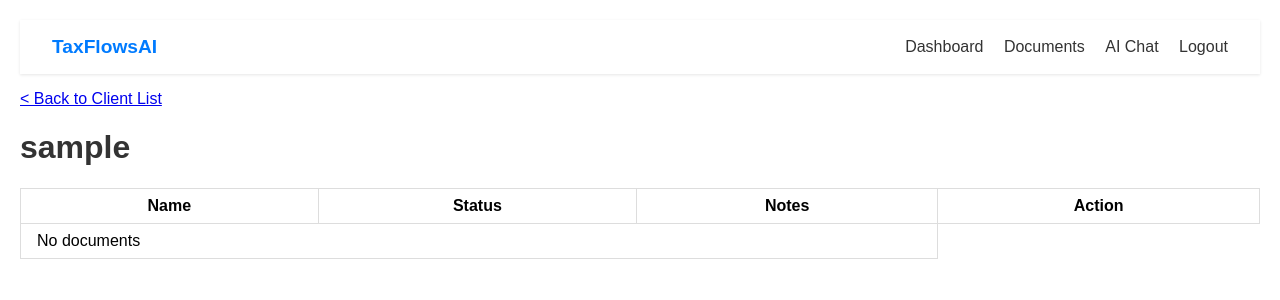
After one commit to Cloudwith-mo/Cloudwith-mo, a Flask app: page /admin/client/1 in a window 1280 px wide. The commit adds this page. Shown: the top 300 px of the page. Run offline with Flask 3, Linux system fonts and the light colour scheme; the visitor is signed in with stand-in values (Sample User, id 1); data that the repository does not hold is empty.

Commit message:
Refine admin views and styling

```diff
--- a/static/style.css
+++ b/static/style.css
@@ -1,2 +1,180 @@
 body { font-family: Arial, sans-serif; margin: 20px; }
 h1 { color: #333; }
+
+body.dashboard {
+    margin: 0;
+    background: #f5f7fa;
+}
+
+.topbar {
+    display: flex;
+    justify-content: space-between;
+    align-items: center;
+    padding: 1rem 2rem;
+    background: #fff;
+    box-shadow: 0 1px 3px rgba(0, 0, 0, 0.1);
+}
+.logo {
+    font-size: 1.2rem;
+    font-weight: bold;
+    color: #007bff;
+}
+.topbar nav a {
+    margin-left: 1rem;
+    color: #333;
+    text-decoration: none;
+}
+.topbar nav a:hover {
+    text-decoration: underline;
+}
+
+.welcome {
+    display: flex;
+    align-items: center;
+    gap: 1rem;
+}
+
+.avatar {
+    width: 40px;
+    height: 40px;
+    border-radius: 50%;
+    background: #ddd;
+}
+
+.docs-grid {
+    display: grid;
+    grid-template-columns: repeat(auto-fit, minmax(220px, 1fr));
+    gap: 1rem;
+    margin-top: 1rem;
+}
+
+.doc-card {
+    background: #fff;
+    border-radius: 8px;
+    padding: 1rem;
+    box-shadow: 0 1px 2px rgba(0, 0, 0, 0.1);
+}
+
+.doc-meta {
+    font-size: 0.8rem;
+    color: #777;
+}
+
+.doc-name { font-weight: bold; }
+.doc-status { font-size: 0.9rem; color: #555; }
+
+.progress { width: 100%; background: #eee; height: 8px; margin-top: 6px; border-radius: 4px; overflow: hidden; }
+.progress-bar { background: #4caf50; height: 100%; }
+
+.btn {
+    display: inline-block;
+    padding: 0.5rem 1rem;
+    background: #007bff;
+    color: #fff;
+    border-radius: 4px;
+    text-decoration: none;
+}
+
+.chat-btn {
+    position: fixed;
+    bottom: 20px;
+    right: 20px;
+    width: 50px;
+    height: 50px;
+    border-radius: 50%;
+    background: #007bff;
+    color: #fff;
+    border: none;
+    font-size: 1.1rem;
+    box-shadow: 0 2px 4px rgba(0, 0, 0, 0.3);
+    cursor: pointer;
+}
+
+.admin-link { margin-top: 2rem; }
+
+/* Admin dashboard */
+.metrics {
+    display: flex;
+    gap: 1rem;
+    margin-bottom: 1rem;
+}
+.metric-card {
+    background: #fff;
+    padding: 1rem 2rem;
+    border-radius: 8px;
+    box-shadow: 0 1px 2px rgba(0,0,0,0.1);
+}
+
+.client-table {
+    width: 100%;
+    border-collapse: collapse;
+    margin-top: 1rem;
+}
+.client-table th,
+.client-table td {
+    border: 1px solid #ddd;
+    padding: 0.5rem 1rem;
+}
+
+.search-box {
+    margin-bottom: 1rem;
+}
+.search-box input {
+    padding: 0.5rem;
+    border: 1px solid #ccc;
+    border-radius: 4px;
+}
+.notes-input {
+    width: 100%;
+    padding: 0.3rem;
+    border: 1px solid #ccc;
+    border-radius: 4px;
+}
+
+/* Chat page */
+.chat-window {
+    border: 1px solid #ccc;
+    padding: 1rem;
+    height: 300px;
+    overflow-y: auto;
+    background: #fff;
+    margin-bottom: 1rem;
+}
+.chat-bubble {
+    padding: 0.5rem 1rem;
+    border-radius: 16px;
+    margin-bottom: 0.5rem;
+}
+.chat-bubble.bot {
+    background: #e3f2fd;
+}
+.chat-input {
+    display: flex;
+    gap: 0.5rem;
+}
+.chat-input input {
+    flex: 1;
+    padding: 0.5rem;
+}
+.drop-zone {
+    border: 2px dashed #007bff;
+    padding: 2rem;
+    text-align: center;
+    margin-bottom: 1rem;
+}
+
+.chat-section {
+    margin-top: 2rem;
+}
+
+.chat-suggestions button {
+    margin-right: 0.5rem;
+}
+
+.notifications {
+    margin-top: 2rem;
+    background: #fff;
+    padding: 1rem;
+    border-radius: 8px;
+    box-shadow: 0 1px 2px rgba(0,0,0,0.1);
+}
--- a/tax_portal/app.py
+++ b/tax_portal/app.py
@@ -9,6 +9,7 @@ from flask_login import (
     current_user,
 )
 from werkzeug.security import generate_password_hash, check_password_hash
+from datetime import datetime
 import os
 
 app = Flask(
@@ -40,6 +41,9 @@ class Document(db.Model):
     id = db.Column(db.Integer, primary_key=True)
     user_id = db.Column(db.Integer, db.ForeignKey("user.id"), nullable=False)
     name = db.Column(db.String(120), nullable=False)
+    description = db.Column(db.String(200))
+    notes = db.Column(db.String(500))
+    upload_date = db.Column(db.DateTime, default=datetime.utcnow)
     status = db.Column(db.String(30), default="uploaded")
 
 
@@ -107,10 +111,57 @@ def upload():
     return render_template("upload.html")
 
 
+@app.route("/admin")
+@login_required
+def admin_dashboard():
+    if current_user.username != "admin":
+        return redirect(url_for("dashboard"))
+    total_docs = Document.query.count()
+    processed = Document.query.filter(Document.status != "uploaded").count()
+    return render_template(
+        "admin_dashboard.html",
+        total_docs=total_docs,
+        processed_docs=processed,
+        analyses_run=0,
+    )
+
+
 @app.route("/admin/clients")
 @login_required
 def admin_clients():
-    return render_template("admin_clients.html", users=User.query.all())
+    if current_user.username != "admin":
+        return redirect(url_for("dashboard"))
+    query = request.args.get("q", "")
+    if query:
+        users = User.query.filter(User.username.contains(query)).all()
+    else:
+        users = User.query.all()
+    return render_template("admin_clients.html", users=users, query=query)
+
+
+@app.route("/admin/client/<int:user_id>", methods=["GET", "POST"])
+@login_required
+def admin_client(user_id):
+    user = User.query.get_or_404(user_id)
+    if request.method == "POST":
+        doc_id = request.form.get("doc_id")
+        status = request.form.get("status")
+        notes = request.form.get("notes")
+        doc = Document.query.get(doc_id)
+        if doc and status:
+            doc.status = status
+            if notes is not None:
+                doc.notes = notes
+            db.session.commit()
+        return redirect(url_for("admin_client", user_id=user_id))
+    docs = Document.query.filter_by(user_id=user.id).all()
+    return render_template("admin_client.html", user=user, documents=docs)
+
+
+@app.route("/chat")
+@login_required
+def chat():
+    return render_template("chat.html")
 
 
 @app.route("/logout")
--- /dev/null
+++ b/templates/admin_client.html
@@ -0,0 +1,48 @@
+<!doctype html>
+<html>
+<head>
+    <title>Client Documents</title>
+    <link rel="stylesheet" href="{{ url_for('static', filename='style.css') }}">
+</head>
+<body class="admin">
+    <header class="topbar">
+        <div class="logo">TaxFlowsAI</div>
+        <nav>
+            <a href="{{ url_for('admin_dashboard') }}">Dashboard</a>
+            <a href="{{ url_for('admin_clients') }}">Documents</a>
+            <a href="{{ url_for('chat') }}">AI Chat</a>
+            <a href="{{ url_for('logout') }}">Logout</a>
+        </nav>
+    </header>
+
+    <main class="admin-main">
+    <p><a href="{{ url_for('admin_clients') }}">&lt; Back to Client List</a></p>
+    <h1>{{ user.username }}</h1>
+    <table class="client-table">
+        <tr><th>Name</th><th>Status</th><th>Notes</th><th>Action</th></tr>
+        {% for doc in documents %}
+        <tr>
+            <td>{{ doc.name }}</td>
+            <td>{{ doc.status }}</td>
+            <td>{{ doc.notes or '' }}</td>
+            <td>
+                <form method="post">
+                    <input type="hidden" name="doc_id" value="{{ doc.id }}">
+                    <select name="status">
+                        <option value="uploaded" {% if doc.status=='uploaded' %}selected{% endif %}>Uploaded</option>
+                        <option value="in_review" {% if doc.status=='in_review' %}selected{% endif %}>In Review</option>
+                        <option value="filed" {% if doc.status=='filed' %}selected{% endif %}>Filed</option>
+                        <option value="refund_sent" {% if doc.status=='refund_sent' %}selected{% endif %}>Refund Sent</option>
+                    </select>
+                    <input type="text" class="notes-input" name="notes" value="{{ doc.notes or '' }}" placeholder="Notes">
+                    <button class="btn" type="submit">Update</button>
+                </form>
+            </td>
+        </tr>
+        {% else %}
+        <tr><td colspan="3">No documents</td></tr>
+        {% endfor %}
+    </table>
+    </main>
+</body>
+</html>
```
Also changed, not shown: templates/admin_clients.html (+25 -6 lines), templates/admin_dashboard.html (added, +25 -0 lines), templates/chat.html (added, +19 -0 lines), templates/dashboard.html (+47 -11 lines), templates/upload.html (+6 -3 lines).
